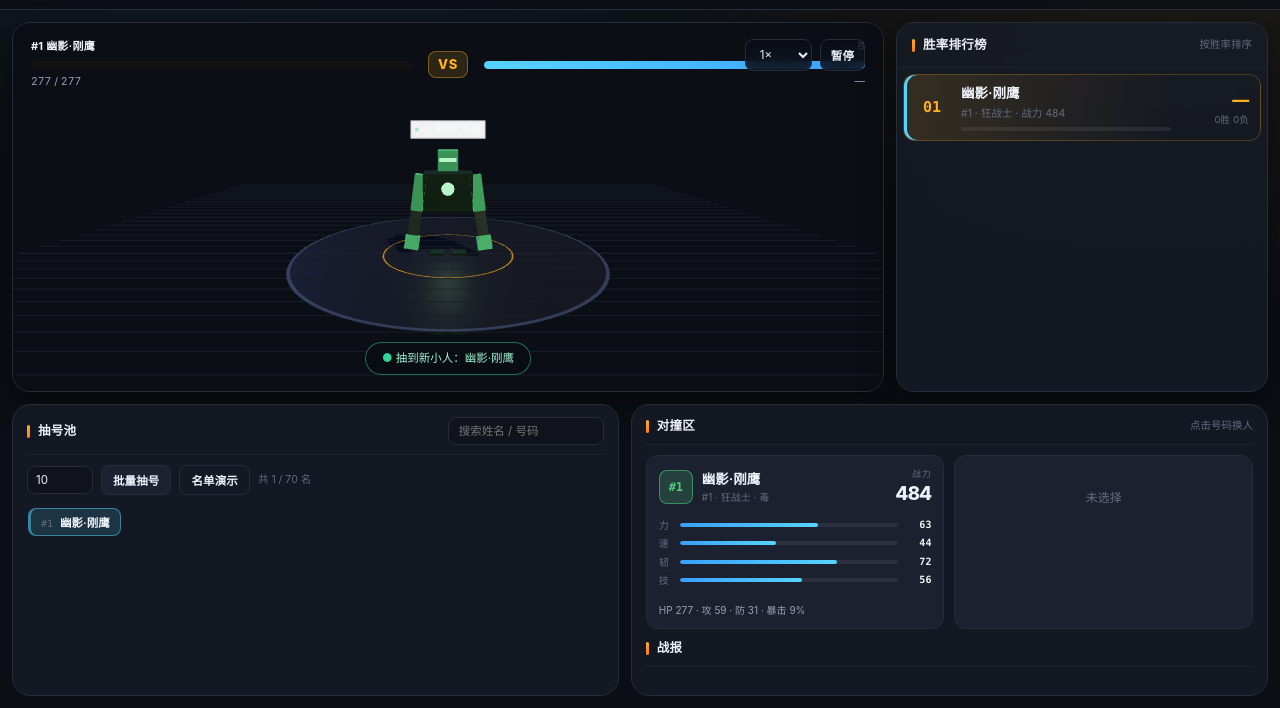
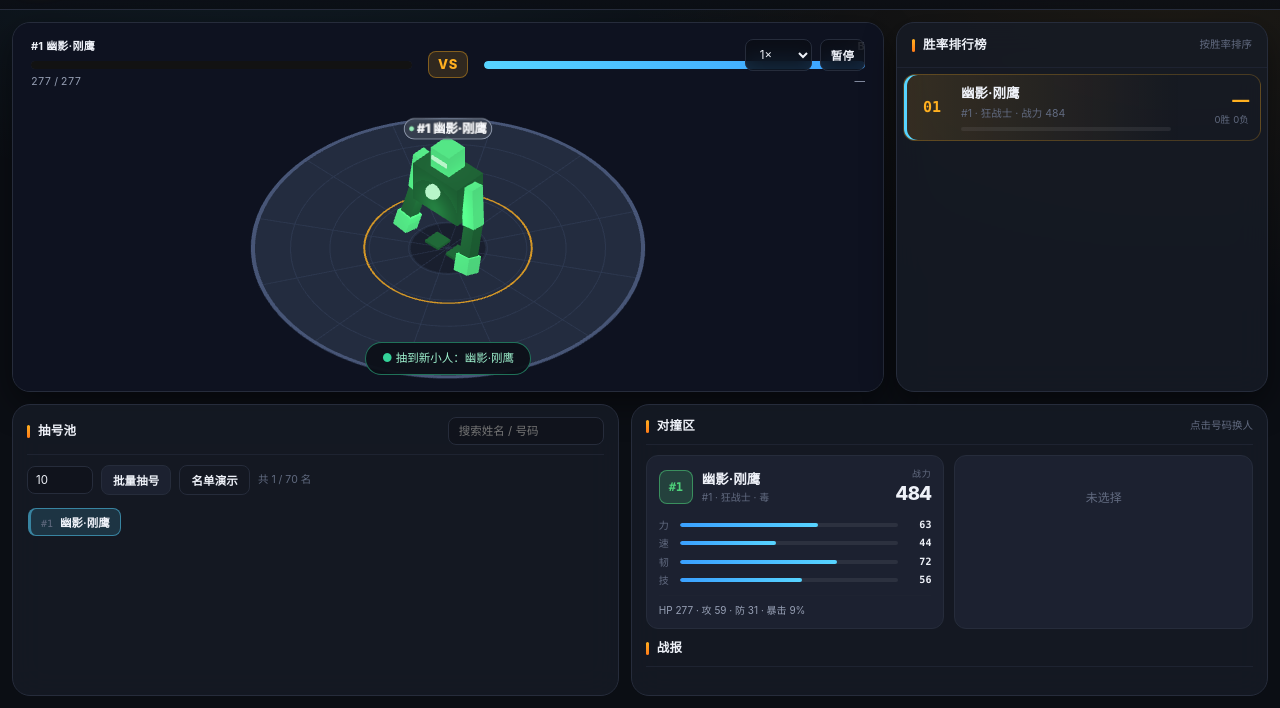
Before and after one commit to dariondong/seed-brawlers-3d, a website: page public/index.html in a window 1280 px wide. Both pictures are taken after a click on the button "抽号生成". Shown: the part 92-800 px from the top of the page. Drawn offline with nearby package versions, Linux system fonts and the light colour scheme; no server answers.

Commit message:
2.5D flat look: orthographic auto-fit camera, cel-shaded fighters, polar arena grid
- scene.js: orthographic fixed near-iso camera auto-fit to fighter extent
  (fitHalf + #fitCamera projection bbox), flat MeshBasic floor + full-bleed
  ground plane, polar grid (concentric rings + spokes), flat lighting,
  dark name-pill sprites, blob-shadow counter-rotation
- humanoid.js: MeshToonMaterial cel banding, flat contact shadow, subtle
  self-emissive so fighters keep color at small scale
- styles.css: stage background matched to flat arena tone
- docs/screenshot.png refreshed

Tests: 36 pass / 0 fail; E2E champion produced, 0 exceptions.

```diff
--- a/public/humanoid.js
+++ b/public/humanoid.js
@@ -1,12 +1,25 @@
 import * as THREE from './vendor/three.module.js';
 
-function mat(color, { emissive = '#000000', emissiveIntensity = 0, metalness = 0.12, roughness = 0.62 } = {}) {
-  return new THREE.MeshStandardMaterial({
+// 2.5D 卡通着色：3~4 级色阶的渐变贴图，让受光面呈现硬边平涂，而不是写实过渡。
+let _gradient = null;
+function toonGradient() {
+  if (_gradient) return _gradient;
+  const data = new Uint8Array([92, 150, 206, 255]);
+  const tex = new THREE.DataTexture(data, data.length, 1, THREE.RedFormat);
+  tex.minFilter = THREE.NearestFilter;
+  tex.magFilter = THREE.NearestFilter;
+  tex.generateMipmaps = false;
+  tex.needsUpdate = true;
+  _gradient = tex;
+  return tex;
+}
+
+function mat(color, { emissive = '#000000', emissiveIntensity = 0 } = {}) {
+  return new THREE.MeshToonMaterial({
     color: new THREE.Color(color),
     emissive: new THREE.Color(emissive),
     emissiveIntensity,
-    metalness,
-    roughness,
+    gradientMap: toonGradient(),
   });
 }
 
@@ -26,9 +39,10 @@ export function buildHumanoid(fighter, { light = true } = {}) {
   const root = new THREE.Group();
   root.name = fighter.id;
 
-  // 瑞士风：哑光平涂，不使用自发光；靠明度区分躯干与四肢。
-  const skin = mat(color, { metalness: 0.06, roughness: 0.72 });
-  const armor = mat(shade(color, -0.34), { metalness: 0.18, roughness: 0.58 });
+  // 2.5D 平涂：色阶卡通材质，靠明度差区分躯干与四肢；不加高光。
+  // 自发光保持 0.25：环境光偏暗时也保证小人本色不丢失（不额外增加动态光源开销）。
+  const skin = mat(color, { emissive: color, emissiveIntensity: 0.25 });
+  const armor = mat(shade(color, -0.3), { emissive: shade(color, -0.3), emissiveIntensity: 0.25 });
   const core = new THREE.MeshBasicMaterial({ color: new THREE.Color(glow) });
 
   const H = body.height;
@@ -121,6 +135,20 @@ export function buildHumanoid(fighter, { light = true } = {}) {
   const leftLeg = makeLeg(1);
   const rightLeg = makeLeg(-1);
 
+  // 2.5D 扁平投影：脚下一块深色圆斑，代替写实软阴影（更贴平涂风、且更省）。
+  const shadow = new THREE.Mesh(
+    new THREE.CircleGeometry(0.42 * B, 24),
+    new THREE.MeshBasicMaterial({
+      color: '#05070c',
+      transparent: true,
+      opacity: 0.34,
+      depthWrite: false,
+    }),
+  );
+  shadow.rotation.x = -Math.PI / 2;
+  shadow.position.y = 0.02;
+  root.add(shadow);
+
   let aura = null;
   if (light) {
     aura = new THREE.PointLight(new THREE.Color(glow), 1.1, 4.2, 2);
@@ -130,7 +158,7 @@ export function buildHumanoid(fighter, { light = true } = {}) {
 
   root.userData = {
     fighterId: fighter.id,
-    parts: { pelvis, torso, head, coreMesh, leftArm, rightArm, leftLeg, rightLeg, aura },
+    parts: { pelvis, torso, head, coreMesh, leftArm, rightArm, leftLeg, rightLeg, aura, shadow },
   };
 
   return root;
--- a/public/scene.js
+++ b/public/scene.js
@@ -7,9 +7,9 @@ const easeInOut = (t) => (t < 0.5 ? 2 * t * t : 1 - (-2 * t + 2) ** 2 / 2);
 const easeOut = (t) => 1 - (1 - t) ** 3;
 const clamp01 = (t) => Math.max(0, Math.min(1, t));
 
-// 暗色竞技场配色：深空底 + 冷调地面 + 琥珀金重音（冠军/名次）
-const PAPER = '#0b0e14'; // 主背景（深空）
-const PAPER_2 = '#12151f'; // 地面
+// 2.5D 平涂竞技场：中深色底 + 更浅的地面让角色“站”在平面上，琥珀金重音。
+const PAPER = '#12161f'; // 背景（中深色，不是纯黑）
+const PAPER_2 = '#232c3f'; // 地面（比背景亮一档，撑出平面纵深）
 const INK = '#e8ecf5'; // 线条 / 冲击标记（暗底上用亮色）
 const RED = '#ff5a5f'; // 危险色
 const GOLD = '#ffb020'; // 冠军金
@@ -28,7 +28,7 @@ export function fighterTotalHeight(f) {
   return legLen + 0.06 + torsoLen + 0.36 * f.body.headSize;
 }
 
-// 姓名牌：瑞士风格 —— 白底黑字、左侧派系色小块，不发光。
+// 姓名牌：深色圆角胶囊 + 亮字 + 派系色点，2.5D 平涂风格。
 function makeNameSprite(fighter, scale) {
   const canvas = document.createElement('canvas');
   const ctx = canvas.getContext('2d');
@@ -36,30 +36,45 @@ function makeNameSprite(fighter, scale) {
   canvas.height = 128;
 
   const label = `#${fighter.number} ${fighter.name}`;
-  ctx.font = '800 50px "Helvetica Neue","Noto Sans SC","PingFang SC",system-ui,sans-serif';
-  const textW = Math.min(canvas.width - 64, ctx.measureText(label).width);
+  ctx.font = '800 48px "Inter","Noto Sans SC","PingFang SC",system-ui,sans-serif';
+  const textW = Math.min(canvas.width - 72, ctx.measureText(label).width);
   const pad = 22;
-  const block = 16;
-  const boxW = textW + pad * 2 + block + 12;
+  const dot = 18;
+  const boxW = textW + pad * 2 + dot + 12;
   const x = (canvas.width - boxW) / 2;
-  const y = 20;
-  const boxH = 88;
+  const y = 22;
+  const boxH = 84;
+  const r = boxH / 2;
 
-  // 白底 + 墨边框（硬边直角）
-  ctx.fillStyle = 'rgba(255,255,255,0.94)';
-  ctx.fillRect(x, y, boxW, boxH);
-  ctx.lineWidth = 4;
-  ctx.strokeStyle = INK;
-  ctx.strokeRect(x + 2, y + 2, boxW - 4, boxH - 4);
+  const round = (rx, ry, rw, rh, rr) => {
+    ctx.beginPath();
+    ctx.moveTo(rx + rr, ry);
+    ctx.arcTo(rx + rw, ry, rx + rw, ry + rh, rr);
+    ctx.arcTo(rx + rw, ry + rh, rx, ry + rh, rr);
+    ctx.arcTo(rx, ry + rh, rx, ry, rr);
+    ctx.arcTo(rx, ry, rx + rw, ry, rr);
+    ctx.closePath();
+  };
 
-  // 派系色标
+  // 深色胶囊底 + 冷光描边
+  ctx.fillStyle = 'rgba(11,14,20,0.9)';
+  round(x, y, boxW, boxH, r);
+  ctx.fill();
+  ctx.lineWidth = 3;
+  ctx.strokeStyle = 'rgba(120,139,183,0.75)';
+  round(x + 1.5, y + 1.5, boxW - 3, boxH - 3, r);
+  ctx.stroke();
+
+  // 派系色点
   ctx.fillStyle = fighter.color || RED;
-  ctx.fillRect(x + pad, y + (boxH - block) / 2, block, block);
+  ctx.beginPath();
+  ctx.arc(x + pad + dot / 2, y + boxH / 2, dot / 2, 0, Math.PI * 2);
+  ctx.fill();
 
-  ctx.fillStyle = INK;
+  ctx.fillStyle = '#eef1f8';
   ctx.textAlign = 'left';
   ctx.textBaseline = 'middle';
-  ctx.fillText(label, x + pad + block + 12, y + boxH / 2 + 2);
+  ctx.fillText(label, x + pad + dot + 12, y + boxH / 2 + 2);
 
   const tex = new THREE.CanvasTexture(canvas);
   tex.anisotropy = 2;
@@ -88,19 +103,27 @@ export class Arena {
 
     this.scene = new THREE.Scene();
     this.scene.background = new THREE.Color(PAPER);
-    this.scene.fog = new THREE.Fog(PAPER, 16, 46);
+    // 2.5D 平涂不需要雾；雾只会让暗色地面出现写实渐变。
+    this.scene.fog = null;
 
-    this.camera = new THREE.PerspectiveCamera(50, 1, 0.1, 400);
-    this.camera.position.set(0, 3, 9);
+    // 正交相机 + 固定机位 = 平面 2.5D 观感（没有透视收缩，纵深压扁）。
+    this.camera = new THREE.OrthographicCamera(-1, 1, 1, -1, 0.1, 400);
+    this.camDist = 60;
+    this.camDir = new THREE.Vector3(0.52, 0.68, 0.55).normalize();
+    this.camera.position.copy(this.camDir).multiplyScalar(this.camDist);
+    this.camTargetY = 1.0;
+    this.worldUp = new THREE.Vector3(0, 1, 0);
+    // 正交取景半尺寸（世界单位），由 setRoster 依据投影包围盒算出。
+    this.fitHalf = { w: 6, h: 6 };
 
     this.controls = new OrbitControls(this.camera, this.renderer.domElement);
-    this.controls.target.set(0, 0.9, 0);
+    this.controls.target.set(0, this.camTargetY, 0);
     this.controls.enablePan = false;
-    this.controls.minDistance = 2.5;
-    this.controls.maxDistance = 60;
-    this.controls.maxPolarAngle = Math.PI * 0.52;
     this.controls.enableDamping = true;
     this.controls.dampingFactor = 0.08;
+    this.controls.maxPolarAngle = Math.PI * 0.48;
+    this.controls.minPolarAngle = Math.PI * 0.14;
+    this.controls.zoomSpeed = 0.8;
 
     this.#buildWorld();
 
@@ -126,40 +149,36 @@ export class Arena {
   }
 
   #buildWorld() {
-    // 暗色竞技场：冷调环境光 + 暖色主光，让方块小人从深底上“浮”出来。
-    this.hemi = new THREE.HemisphereLight('#93a6d4', '#0a0e18', 1.25);
+    // 2.5D 平涂打光：一盏方向光给出固定明暗面（配卡通色阶即硬边平涂），
+    // 环境光整体提亮；不用点光/多向补光，避免写实的渐变与高光。
+    this.hemi = new THREE.HemisphereLight('#ffffff', '#7d86a0', 1.15);
     this.scene.add(this.hemi);
 
-    this.key = new THREE.DirectionalLight('#fff4e2', 2.8);
-    this.key.position.set(7, 15, 9);
-    this.key.castShadow = true;
-    this.key.shadow.mapSize.set(1024, 1024);
-    this.key.shadow.camera.near = 1;
-    this.key.shadow.camera.far = 70;
+    this.key = new THREE.DirectionalLight('#ffffff', 1.7);
+    this.key.position.set(5, 12, 7);
     this.scene.add(this.key);
-
-    // 冷色补光：从对侧压出边缘，增强体积感
-    this.rim = new THREE.DirectionalLight('#6f8dff', 1.25);
-    this.rim.position.set(-9, 7, -8);
-    this.scene.add(this.rim);
-
-    // 场地中心柔光，突出擂台
-    this.spot = new THREE.PointLight('#ffd9a0', 1.1, 40, 2);
-    this.spot.position.set(0, 9, 0);
-    this.scene.add(this.spot);
 
     this.floor = new THREE.Mesh(
       new THREE.CircleGeometry(1, 64),
-      new THREE.MeshStandardMaterial({ color: PAPER_2, metalness: 0.3, roughness: 0.55 }),
+      new THREE.MeshBasicMaterial({ color: PAPER_2 }),
     );
     this.floor.rotation.x = -Math.PI / 2;
     this.floor.receiveShadow = true;
     this.scene.add(this.floor);
 
+    // 全幅地面：填满画面，避免场地圆外露出背景色（宽画布下尤其明显）。
+    this.ground = new THREE.Mesh(
+      new THREE.PlaneGeometry(200, 200),
+      new THREE.MeshBasicMaterial({ color: '#0e1220' }),
+    );
+    this.ground.rotation.x = -Math.PI / 2;
+    this.ground.position.y = -0.02;
+    this.scene.add(this.ground);
+
     // 场地外圈：冷光细线
     this.ring = new THREE.Mesh(
       new THREE.RingGeometry(1, 1.02, 128),
-      new THREE.MeshBasicMaterial({ color: '#46557a', side: THREE.DoubleSide, transparent: true, opacity: 0.9 }),
+      new THREE.MeshBasicMaterial({ color: '#5d6f99', side: THREE.DoubleSide, transparent: true, opacity: 0.95 }),
     );
     this.ring.rotation.x = -Math.PI / 2;
     this.ring.position.y = 0.01;
@@ -168,14 +187,17 @@ export class Arena {
     // 内圈重音细线（琥珀金）
     this.ringInner = new THREE.Mesh(
       new THREE.RingGeometry(1, 1.015, 128),
-      new THREE.MeshBasicMaterial({ color: GOLD, side: THREE.DoubleSide, transparent: true, opacity: 0.7 }),
+      new THREE.MeshBasicMaterial({ color: GOLD, side: THREE.DoubleSide, transparent: true, opacity: 0.8 }),
     );
     this.ringInner.rotation.x = -Math.PI / 2;
     this.ringInner.position.y = 0.012;
     this.scene.add(this.ringInner);
 
-    // 暗色地面上的淡网格
-    this.grid = new THREE.GridHelper(40, 40, '#1d2432', '#161b26');
+    // 地面极坐标网格：同心圆 + 放射线，天然限制在场地圆内。
+    this.grid = new THREE.LineSegments(
+      new THREE.BufferGeometry(),
+      new THREE.LineBasicMaterial({ color: '#33405c', transparent: true, opacity: 0.55 }),
+    );
     this.grid.position.y = 0.004;
     this.scene.add(this.grid);
 
@@ -225,14 +247,11 @@ export class Arena {
     const positions = formation(fighters.length);
     const n = fighters.length;
     const lightThreshold = 10;
-    const shadowThreshold = 16;
     const perfMode = n > lightThreshold;
 
-    this.renderer.shadowMap.enabled = n <= shadowThreshold;
-    this.key.castShadow = n <= shadowThreshold;
+    // 2.5D 不使用写实阴影贴图：人物自带扁平投影圆斑，地面为纯色平涂。
+    this.renderer.shadowMap.enabled = false;
     this.renderer.setPixelRatio(perfMode ? 1 : Math.min(window.devicePixelRatio, 2));
-    // 大量物体时关闭雾效（每材质都要计算，开销明显）。
-    this.scene.fog = n > 24 ? null : new THREE.Fog(PAPER, 26, 62);
 
     const radius = n <= 2 ? 3 : Math.max(3.2, 0.95 * Math.sqrt(n)) + 1.8;
     this.floor.geometry.dispose();
@@ -241,7 +260,7 @@ export class Arena {
     this.ring.geometry = new THREE.RingGeometry(radius - 0.06, radius, 160);
     this.ringInner.geometry.dispose();
     this.ringInner.geometry = new THREE.RingGeometry(radius * 0.42, radius * 0.42 + 0.03, 120);
-    this.grid.scale.setScalar(radius / 7);
+    this.#buildGrid(radius);
 
     const nameScale = n > 30 ? 0.72 : n > 12 ? 0.9 : 1;
     const h = new THREE.Vector3();
@@ -283,18 +302,76 @@ export class Arena {
 
     this.count = n;
 
-    // 镜头框住全场
-    const camDist = n <= 2 ? 7.5 : radius * 2.05 + 3;
-    const camHeight = n <= 2 ? 2.6 : radius * 0.95 + 2.4;
-    this.camera.position.set(0, camHeight, camDist);
-    this.controls.target.set(0, n <= 2 ? 0.95 : 1.1, 0);
-    this.controls.maxDistance = Math.max(30, camDist * 2.6);
+    // 2.5D：正交相机固定朝向，按“斗士分布范围”自动取景，让小人尽量占满画面，
+    // 场地圆略微溢出画面边缘（更有沉浸感）。
+    const fighterR = positions.reduce((m, p) => Math.max(m, Math.hypot(p.x, p.z)), 1.6);
+    this.controls.target.set(0, 1.0, 0);
+    this.camera.position.copy(this.camDir).multiplyScalar(this.camDist);
+    this.controls.minZoom = 0.4;
+    this.controls.maxZoom = 4;
+    this.camera.zoom = 1;
     this.controls.update();
+    this.#fitCamera(fighterR + 1.2, 0.3);
     this.baseCam.copy(this.camera.position);
-    if (this.scene.fog) {
-      this.scene.fog.near = n <= 2 ? 10 : radius * 1.4;
-      this.scene.fog.far = n <= 2 ? 26 : radius * 5 + 20;
+  }
+
+  // 生成同心圆 + 放射线的极坐标地面网格。
+  #buildGrid(radius) {
+    const pts = [];
+    const rings = 5;
+    const seg = 72;
+    for (let r = 1; r <= rings; r++) {
+      const rr = (radius * r) / rings;
+      for (let i = 0; i < seg; i++) {
+        const a0 = (i / seg) * Math.PI * 2;
+        const a1 = ((i + 1) / seg) * Math.PI * 2;
+        pts.push(Math.cos(a0) * rr, 0, Math.sin(a0) * rr);
+        pts.push(Math.cos(a1) * rr, 0, Math.sin(a1) * rr);
+      }
     }
+    const spokes = 12;
+    for (let i = 0; i < spokes; i++) {
+      const a = (i / spokes) * Math.PI * 2;
+      pts.push(0, 0, 0);
+      pts.push(Math.cos(a) * radius, 0, Math.sin(a) * radius);
+    }
+    const g = new THREE.BufferGeometry();
+    g.setAttribute('position', new THREE.Float32BufferAttribute(pts, 3));
+    this.grid.geometry.dispose();
+    this.grid.geometry = g;
+  }
+
+  // 把场地圆的投影包围盒（含人物高度）装进正交视野，并留出边距。
+  #fitCamera(radius, pad = 1.6) {
+    const fwd = this.camDir.clone().negate(); // 相机朝向
+    const right = new THREE.Vector3().crossVectors(fwd, this.worldUp).normalize();
+    const up = new THREE.Vector3().crossVectors(right, fwd).normalize();
+    let minX = Infinity, maxX = -Infinity, minY = Infinity, maxY = -Infinity;
+    const v = new THREE.Vector3();
+    // 采样地面圆环 + 内圈，并叠加一段“人物高度”把立面也算进去。
+    for (let i = 0; i < 64; i++) {
+      const a = (i / 64) * Math.PI * 2;
+      const gx = Math.cos(a) * radius;
+      const gz = Math.sin(a) * radius;
+      for (const gy of [0, 1.7]) {
+        v.set(gx, gy, gz);
+        const sx = v.dot(right);
+        const sy = v.dot(up);
+        minX = Math.min(minX, sx); maxX = Math.max(maxX, sx);
+        minY = Math.min(minY, sy); maxY = Math.max(maxY, sy);
+      }
+    }
+    const cx = (minX + maxX) / 2;
+    const cy = (minY + maxY) / 2;
+    const target = right.clone().multiplyScalar(cx).add(up.clone().multiplyScalar(cy));
+    this.controls.target.copy(target);
+    this.fitHalf = {
+      w: (maxX - minX) / 2 + pad,
+      h: (maxY - minY) / 2 + pad,
+    };
+    this.camera.position.copy(this.camDir).multiplyScalar(this.camDist);
+    this.controls.update();
+    this.resize();
   }
 
   #entry(id) {
@@ -438,6 +515,8 @@ export class Arena {
     const hop = !entry.dead && entry.alive ? Math.abs(Math.sin(this.elapsed * 9 + entry.bob)) * 0.05 : 0;
     g.position.set(entry.mx, hop - entry.sink, entry.mz);
     g.rotation.set(0, entry.mry, entry.tip);
+    // 扁平投影始终贴地：抵消身体前后倾倒。
+    if (parts.shadow) parts.shadow.rotation.x = -Math.PI / 2 - entry.tip;
   }
 
   // ---------------- 单挑 ----------------
@@ -564,6 +643,7 @@ export class Arena {
 
     g.position.set(px, py, pz);
     g.rotation.set(0, entry.home.ry, tip);
+    if (parts.shadow) parts.shadow.rotation.x = -Math.PI / 2 - tip;
   }
 
   #stepAnim(dt, meleeDt = dt) {
@@ -846,7 +926,14 @@ export class Arena {
     const w = parent.clientWidth || window.innerWidth;
     const h = parent.clientHeight || window.innerHeight;
     this.renderer.setSize(w, h, false);
-    this.camera.aspect = w / h;
+    const aspect = w / h;
+    // 保证宽高两个方向都装得下（取更宽松的那个缩放）。
+    const halfW = Math.max(this.fitHalf.w, this.fitHalf.h * aspect);
+    const halfH = halfW / aspect;
+    this.camera.left = -halfW;
+    this.camera.right = halfW;
+    this.camera.top = halfH;
+    this.camera.bottom = -halfH;
     this.camera.updateProjectionMatrix();
   }
 
--- a/public/styles.css
+++ b/public/styles.css
@@ -178,7 +178,7 @@ input[type='number']:focus, select:focus, .search:focus {
 .stage {
   position: relative;
   grid-column: 1; grid-row: 1;
-  background: radial-gradient(120% 90% at 50% 8%, #131826 0%, #0a0d14 72%);
+  background: radial-gradient(120% 90% at 50% 6%, #1b2233 0%, #0e1220 74%);
   border: 1px solid var(--line);
   border-radius: var(--r-lg);
   overflow: hidden;
```
Also changed, not shown: docs/screenshot.png.
